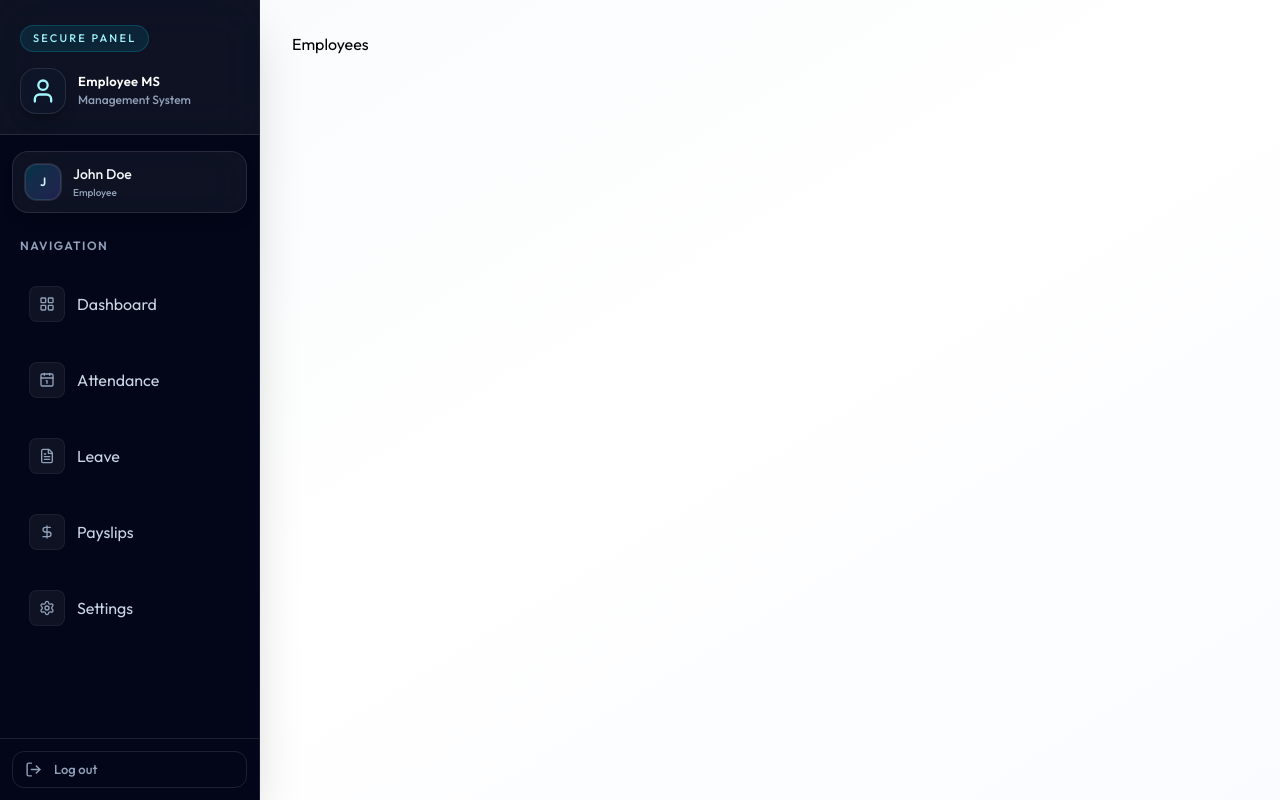
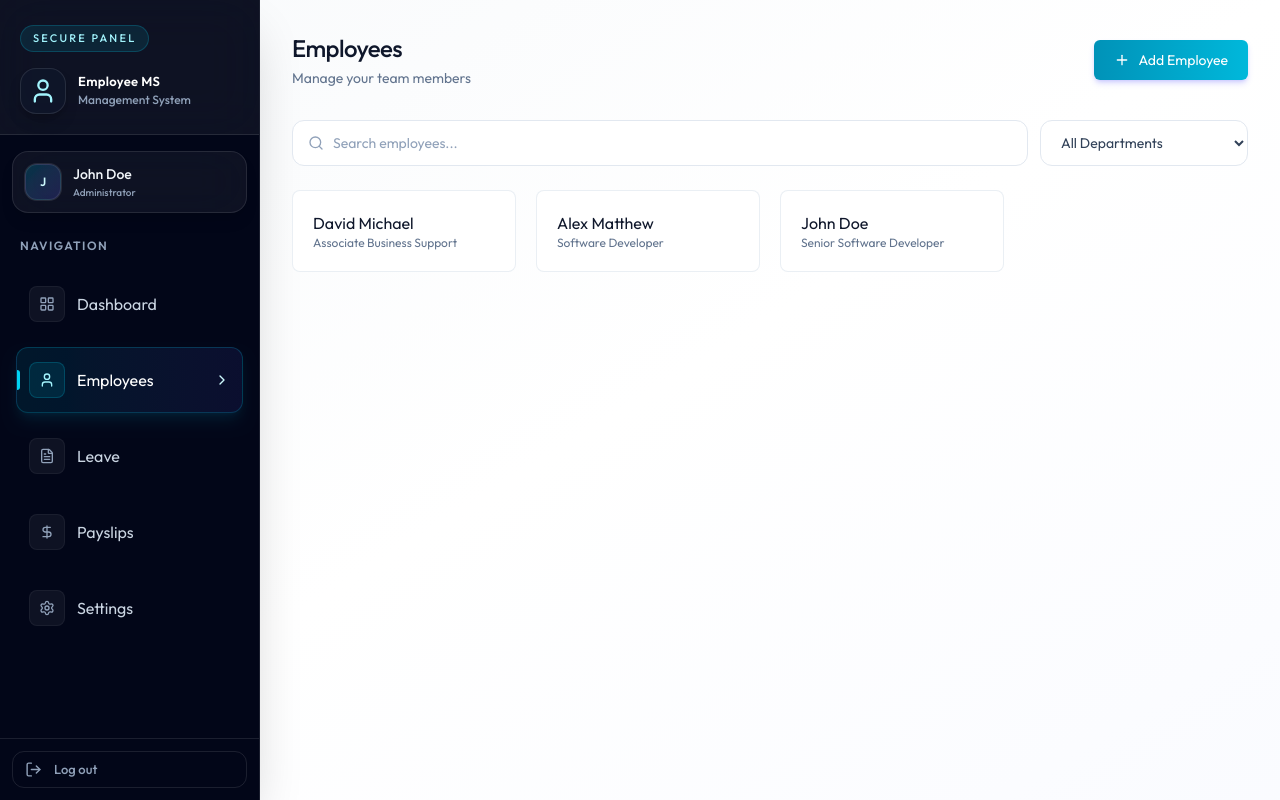
Before and after one commit to MayanthaS/Employee-Management-Systems, a React (Vite) app in the folder client/: page /employees in a window 1280 px wide. Built offline with nearby package versions, Linux system fonts and the light colour scheme.

Commit message:
feat:create the employee card create the  employee page  fix: resolve employee list filtering and render errors

```diff
--- /dev/null
+++ b/client/src/components/EmployeeCard.jsx
@@ -0,0 +1,17 @@
+import React from "react";
+
+const EmployeeCard = ({ employee, onDelete, onEdit }) => {
+  return (
+    <div className="group relative card card-hover overflow-hidden ">
+      <div></div>
+      <div className="p-5">
+        <h3 className="text-slate-900">
+          {employee.firstName} {employee.lastName}
+        </h3>
+        <p className="text-xs text-slate-500">{employee.position}</p>
+      </div>
+    </div>
+  );
+};
+
+export default EmployeeCard;
--- a/client/src/components/Sidebar.jsx
+++ b/client/src/components/Sidebar.jsx
@@ -20,7 +20,7 @@ const Sidebar = () => {
   const [mobileOpen, setMobileOpen] = useState(false);
   const userName = `${dummyProfileData.firstName} ${dummyProfileData.lastName}`;
 
-  const role = "" || "EMPLOYEE";
+  const role = "ADMIN" || "EMPLOYEE";
 
   const navItems = [
     { name: "Dashboard", href: "/dashboard", icon: LayoutGridIcon },
--- a/client/src/pages/Employees.jsx
+++ b/client/src/pages/Employees.jsx
@@ -1,7 +1,105 @@
-import React from "react";
+import React, { useCallback, useEffect, useMemo, useState } from "react";
+import { dummyEmployeeData, DEPARTMENTS } from "../assets/assets";
+import { Plus, Search } from "lucide-react";
+import EmployeeCard from "../components/EmployeeCard";
 
 const Employees = () => {
-  return <div>Employees</div>;
+  const [employees, setEmployees] = useState([]);
+  const [loading, setLoading] = useState(true);
+  const [search, setSearch] = useState("");
+  const [selectedDept, setSelectedDept] = useState("");
+  const [editEmployee, setEditEmployee] = useState(null);
+  const [showCreateModal, setShowCreateModal] = useState(false);
+
+  const fetchEmployees = useCallback(async () => {
+    setLoading(true);
+    setEmployees(dummyEmployeeData);
+  }, []);
+
+  useEffect(() => {
+    fetchEmployees();
+    const timer = setTimeout(() => {
+      setLoading(false);
+    }, 1000);
+
+    return () => clearTimeout(timer);
+  }, [fetchEmployees]);
+
+  const filteredEmployees = useMemo(() => {
+    const query = search.toLowerCase();
+
+    return employees.filter((emp) => {
+      const matchesSearch = `${emp.firstName} ${emp.lastName} ${emp.position}`
+        .toLowerCase()
+        .includes(query);
+      const matchesDept = !selectedDept || emp.department === selectedDept;
+
+      return matchesSearch && matchesDept;
+    });
+  }, [employees, search, selectedDept]);
+
+  return (
+    <div className="animate-fade-in">
+      <div className="flex flex-col gap-4 mb-8 sm:flex-row sm:items-center sm:justify-between">
+        <div>
+          <h1 className="page-title">Employees</h1>
+          <p className="page-subtitle">Manage your team members</p>
+        </div>
+        <button className="btn-primary flex w-full items-center justify-center gap-2 sm:w-auto">
+          <Plus size={16} /> Add Employee
+        </button>
+      </div>
+
+      <div className="flex flex-col gap-3 mb-6 sm:flex-row">
+        <div className="relative flex-1">
+          <Search className="absolute left-4 top-1/2 h-4 w-4 -translate-y-1/2 text-slate-400 hover:text-cyan-300" />
+          <input
+            type="text"
+            placeholder="Search employees..."
+            className="w-full rounded-xl border border-slate-200 bg-white py-3 pl-10 pr-4 outline-none transition-colors focus:border-cyan-400 focus:ring-2 focus:ring-cyan-100 "
+            onChange={(e) => setSearch(e.target.value)}
+            value={search}
+          />
+        </div>
+
+        <select
+          value={selectedDept}
+          onChange={(e) => setSelectedDept(e.target.value)}
+          className="rounded-xl border border-slate-200 bg-white px-4 py-3 text-slate-700 outline-cyan transition-colors focus:border-cyan-400 focus:ring-2 focus:ring-cyan-100 sm:max-w-52"
+        >
+          <option value="">All Departments</option>
+          {DEPARTMENTS.map((deptName) => (
+            <option key={deptName} value={deptName}>
+              {deptName}
+            </option>
+          ))}
+        </select>
+      </div>
+      {/**employees cards */}
+      {loading ? (
+        <div className="flex justify-center p-12">
+          <div className="animate-spin h-8 w-8 border-2 border-cyan-600 border-t-transparent rounded-full" />
+        </div>
+      ) : (
+        <div className="grid grid-cols-1 sm:grid-cols-2 lg:grid-cols-3 xl:grid-cols-4 gap-4 sm:gap-5">
+          {filteredEmployees.length === 0 ? (
+            <p className="col-span-full text-center py-16 text-slate-500 bg-white rounded-2xl border border-dashed border-slate-300 ">
+              No Employees Found
+            </p>
+          ) : (
+            filteredEmployees.map((emp) => (
+              <EmployeeCard
+                key={emp.id}
+                employee={emp}
+                onDelete={fetchEmployees}
+                onEdit={(e) => setEditEmployee(e)}
+              />
+            ))
+          )}
+        </div>
+      )}
+    </div>
+  );
 };
 
 export default Employees;
```
